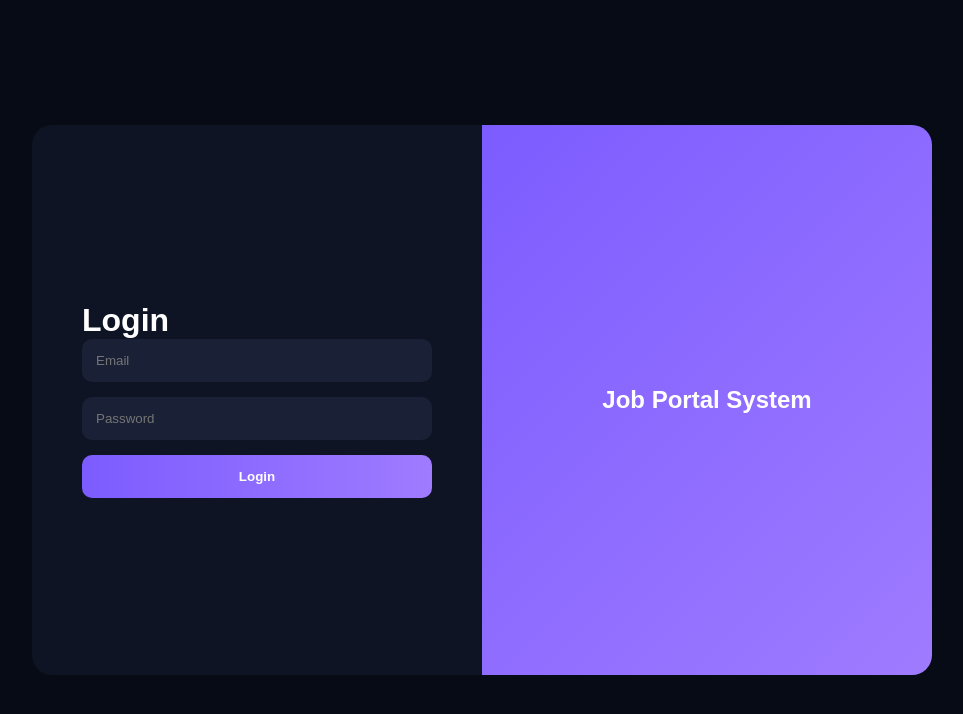
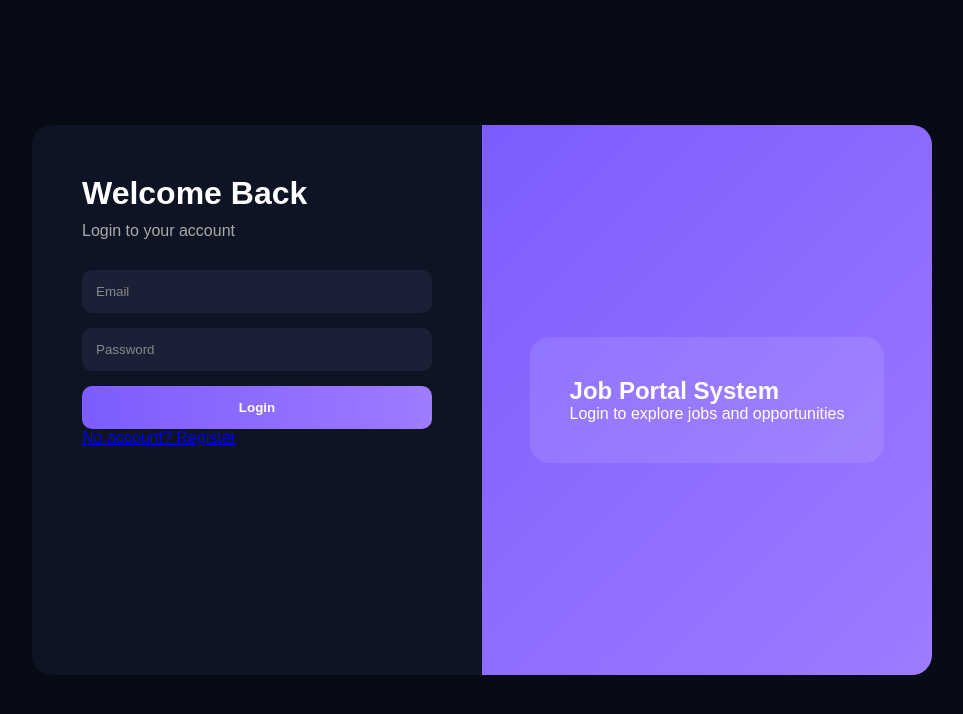
Before and after one commit to pauleencanoy52-creator/job-portal, a plain HTML site: page index.html in a window 1280 px wide. Shown: the whole page, without its empty margins (158-1121 px from the left). Drawn offline with Linux system fonts and the light colour scheme.

Commit message:
Update index.html

```diff
--- a/index.html
+++ b/index.html
@@ -2,7 +2,6 @@
 <html>
 <head>
 <meta charset="UTF-8">
-<meta name="viewport" content="width=device-width, initial-scale=1.0">
 <title>Login</title>
 
 <style>
@@ -21,6 +20,7 @@ body{
     background:#070b16;
 }
 
+/* MAIN WRAPPER */
 .wrapper{
     width:900px;
     height:550px;
@@ -30,15 +30,23 @@ body{
     background:#0f1424;
 }
 
+/* LEFT SIDE (FORM) */
 .left{
     width:50%;
     padding:50px;
     color:#fff;
-    display:flex;
-    flex-direction:column;
-    justify-content:center;
 }
 
+.left h1{
+    margin-bottom:10px;
+}
+
+.left p{
+    color:#aaa;
+    margin-bottom:30px;
+}
+
+/* INPUTS */
 input{
     width:100%;
     padding:14px;
@@ -47,9 +55,13 @@ input{
     border-radius:10px;
     background:#1a2035;
     color:#fff;
-    outline:none;
 }
 
+input::placeholder{
+    color:#888;
+}
+
+/* BUTTON */
 button{
     width:100%;
     padding:14px;
@@ -61,12 +73,20 @@ button{
     cursor:pointer;
 }
 
+/* RIGHT SIDE */
 .right{
     width:50%;
     background:linear-gradient(135deg,#7c5cff,#9f7bff);
     display:flex;
     align-items:center;
     justify-content:center;
+    padding:40px;
+}
+
+.card{
+    background:rgba(255,255,255,0.1);
+    padding:40px;
+    border-radius:20px;
     color:#fff;
 }
 </style>
@@ -77,18 +97,26 @@ button{
 
 <div class="wrapper">
 
+    <!-- LEFT SIDE -->
     <div class="left">
-    <h1>Login</h1>
+        <h1>Welcome Back</h1>
+        <p>Login to your account</p>
 
         <form onsubmit="login(event)">
-        <input id="email" type="email" placeholder="Email" required>
+            <input id="username" type="email" placeholder="Email" required>
             <input id="password" type="password" placeholder="Password" required>
             <button type="submit">Login</button>
         </form>
+
+        <a href="register.html" class="link">No account? Register</a>
     </div>
 
+    <!-- RIGHT SIDE -->
     <div class="right">
+        <div class="card">
             <h2>Job Portal System</h2>
+            <p>Login to explore jobs and opportunities</p>
+        </div>
     </div>
 
 </div>
@@ -103,36 +131,49 @@ const firebaseConfig = {
   apiKey: "AIzaSyAtFG9KPZgfZRGh8GlOI-hNHSXdI2IMuTw",
   authDomain: "job-portal-847bb.firebaseapp.com",
   projectId: "job-portal-847bb",
-  storageBucket: "job-portal-847bb.appspot.com",
+  storageBucket: "job-portal-847bb.firebasestorage.app",
   messagingSenderId: "463078712629",
-  appId: "1:463078712629:web:38a5efbdb9b9e6538b987c"
+  appId: "1:463078712629:web:38a5efbdb9b9e6538b987c",
+  measurementId: "G-JZXSRYJLQ4"
 };
 
+// INIT FIREBASE
 const app = initializeApp(firebaseConfig);
 const auth = getAuth(app);
 
 // LOGIN FUNCTION
 window.login = async function(e){
+
     e.preventDefault();
 
-    const email = document.getElementById("email").value;
-    const password = document.getElementById("password").value;
+    let email = document.getElementById("username").value;
+    let password = document.getElementById("password").value;
+
+    // ONLY GMAIL ALLOWED
+    if (!email.endsWith("@gmail.com")) {
+        alert("Only @gmail.com emails are allowed.");
+        return;
+    }
 
     try {
-        const userCredential = await signInWithEmailAndPassword(auth, email, password);
+
+        const userCredential =
+            await signInWithEmailAndPassword(auth, email, password);
 
         const user = userCredential.user;
 
+        // ❌ REMOVED localStorage (FIXED BUG)
+
         alert("Login Successful!");
 
-        // redirect
+        // ADMIN CHECK
         if(user.email === "admin@gmail.com"){
-            window.location.href = "dashboard.html";
+            window.location = "dashboard.html";
         } else {
-            window.location.href = "user-dashboard.html";
+            window.location = "user-dashboard.html";
         }
 
-    } catch (err) {
+    } catch(err) {
         alert(err.message);
     }
 }
```
Lines whose indentation alone changed are shown as unchanged.
